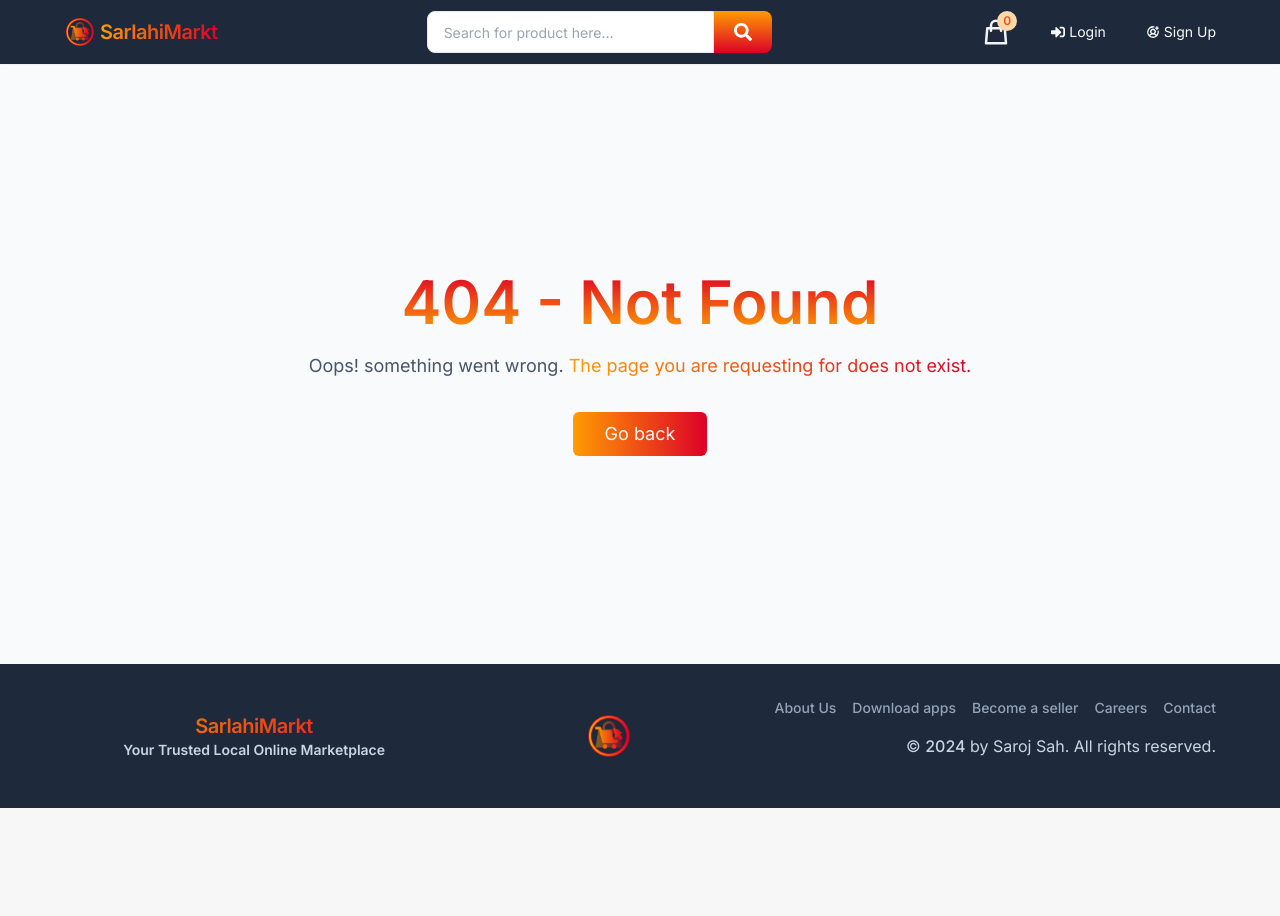
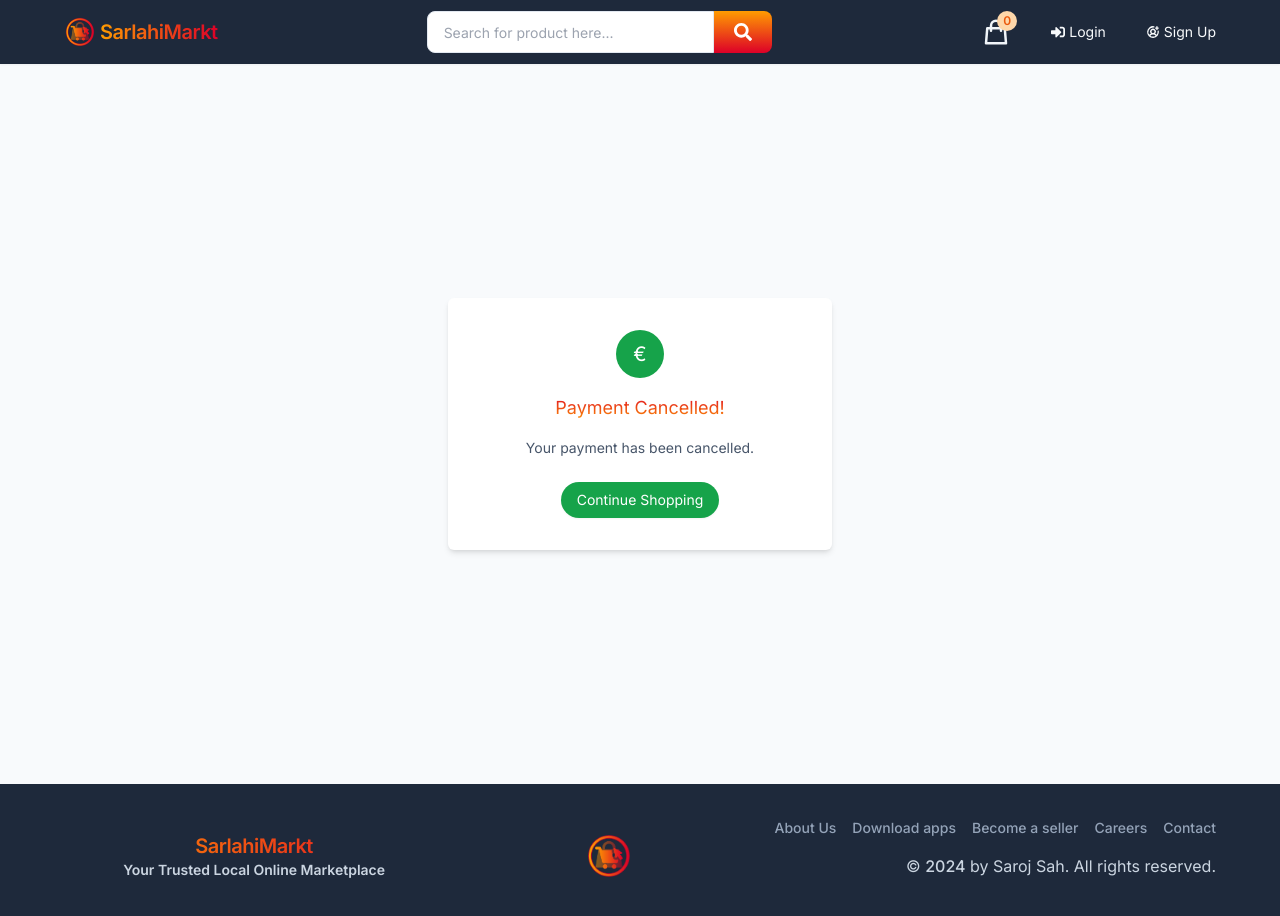
Before and after one commit to saroj2053/sarlahimarkt-frontend, a React (Vite) app: page /cancel in a window 1280 px wide. Shown: the top 916 px of the page. Before the commit the page ends 808 px from the top, so only its background shows below. Built offline with nearby package versions, Linux system fonts and the light colour scheme.

Commit message:
Added PaymentCancel component and route for handling cancelled payments

```diff
--- a/src/App.jsx
+++ b/src/App.jsx
@@ -20,6 +20,7 @@ import AdminEditProduct from "./pages/admin/AdminEditProduct";
 import Wishlist from "./pages/Wishlist";
 import UserAddress from "./pages/UserAddress";
 import PaymentSuccess from "./pages/PaymentSuccess";
+import PaymentCancel from "./pages/PaymentCancel";
 
 function App() {
   getBearerToken();
@@ -85,6 +86,7 @@ function App() {
           />
 
           <Route path="/success" element={<PaymentSuccess />} />
+          <Route path="/cancel" element={<PaymentCancel />} />
 
           {/* ################### */}
 
--- /dev/null
+++ b/src/pages/PaymentCancel.jsx
@@ -0,0 +1,32 @@
+import { useNavigate } from "react-router-dom";
+import AppLayout from "../layout/AppLayout";
+
+const PaymentCancel = () => {
+  const navigate = useNavigate();
+  return (
+    <AppLayout>
+      <div className="min-h-[90vh] flex flex-col items-center justify-center">
+        <div className="w-96 flex flex-col items-center justify-center  bg-white py-8 rounded-md shadow-md px-6">
+          <div className="bg-green-600 w-12 h-12 rounded-full mb-4 text-white text-xl flex items-center justify-center">
+            €
+          </div>
+          <h2 className="text-lg  bg-clip-text text-transparent bg-gradient-to-t from-primary-yellow to-primary-red mb-4">
+            Payment Cancelled!
+          </h2>
+          <p className=" text-slate-600 text-sm">
+            Your payment has been cancelled.
+          </p>
+
+          <button
+            className="mt-6 bg-green-600 text-white text-sm rounded-full px-4 py-2  shadow-sm hover:bg-green-700 transition-colors duration-300"
+            onClick={() => navigate("/")}
+          >
+            Continue Shopping
+          </button>
+        </div>
+      </div>
+    </AppLayout>
+  );
+};
+
+export default PaymentCancel;
```
